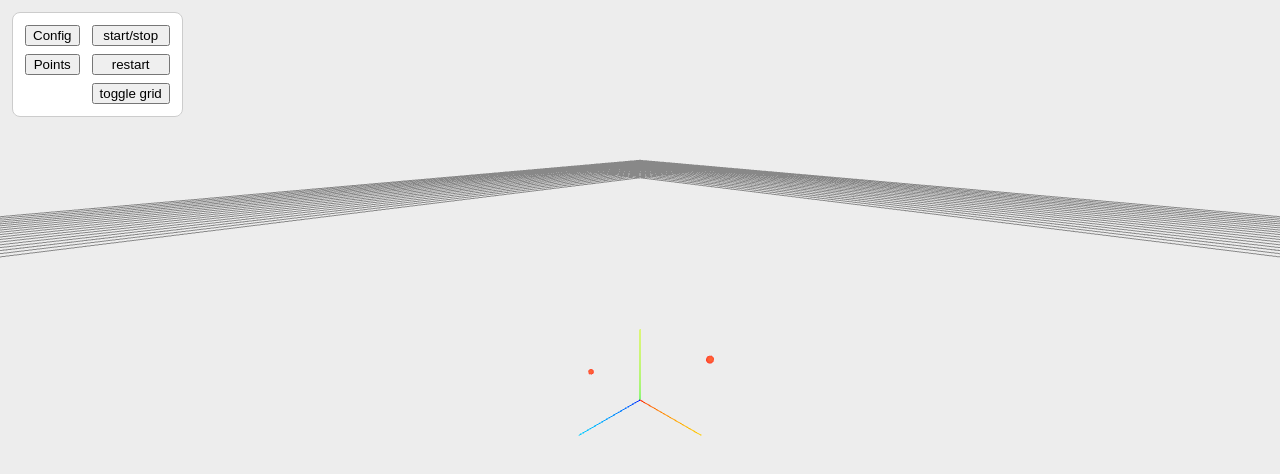
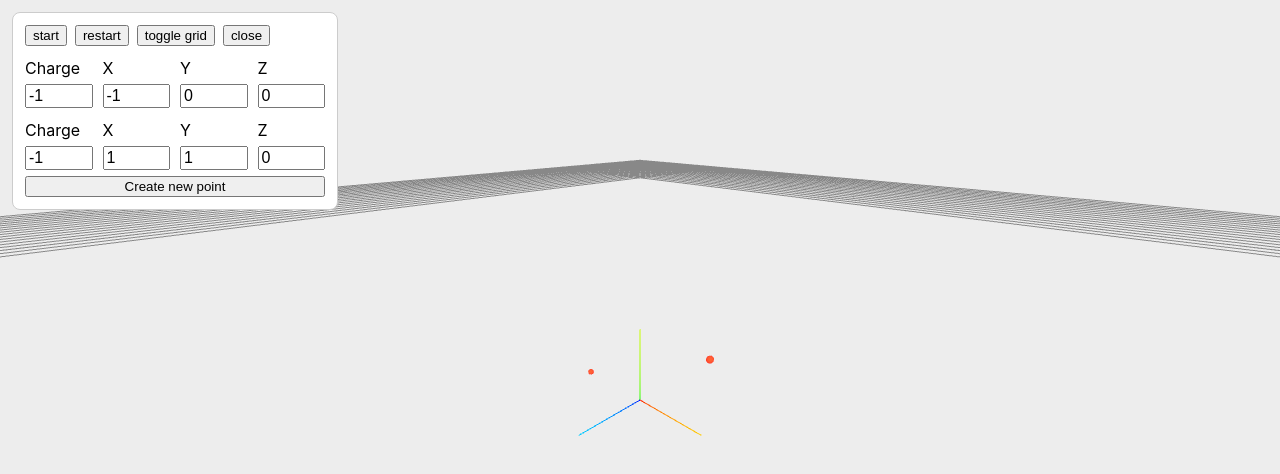
Before and after one commit to pxd3v/coulomb, a React (Create React App) app: page / in a window 1280 px wide. Shown: the top 474 px of the page. Built offline with nearby package versions, Linux system fonts and the light colour scheme.

Commit message:
feat: improve menu display

```diff
--- a/src/components/Menu/Menu.scss
+++ b/src/components/Menu/Menu.scss
@@ -7,9 +7,6 @@
     margin-top: 12px;
     border-radius: 8px;
     display: flex;
+    flex-direction: column;
     background-color: #fff;
-
-    &__RenderArea {
-        margin-left: 12px;
-    }
 }
--- a/src/components/Menu/Menu.tsx
+++ b/src/components/Menu/Menu.tsx
@@ -1,30 +1,14 @@
-import React, { useCallback, useState } from 'react';
+import React, { useState } from 'react';
 import './Menu.scss'
-import Sections, { PossibleSections } from './Sections/Sections';
 import Config from './Sections/Config/Config'
 import Points from './Sections/Points/Points'
 
 function Menu() {
-  const [focusedSection, setFocusedSection] = useState<PossibleSections>(PossibleSections.CONFIG)
-  const onChangeFocusedSection = useCallback((newValue: PossibleSections) => {
-    setFocusedSection(newValue)
-  }, [])
-
-  const possibleComponents = {
-    Config,
-    Points
-  }
-
-  const ComponentToUse = possibleComponents[focusedSection!]
+  const [openPoints, setOpenPoints] = useState(true)
   return (
     <div className="Menu">
-        <Sections
-          focusedSection={focusedSection}
-          onChangeFocusedSection={onChangeFocusedSection}
-        />
-        <div className="Menu__RenderArea">
-          {focusedSection && ComponentToUse()}
-        </div>
+      <Config openPoints={openPoints} setOpenPoints={setOpenPoints}/>
+      {openPoints && <Points />}
     </div>
   );
 }
--- a/src/components/Menu/Sections/Config/Config.scss
+++ b/src/components/Menu/Sections/Config/Config.scss
@@ -1,8 +1,8 @@
 .Config {
     display: flex;
-    flex-direction: column;
+    flex-direction: row;
 
-    & > * + * {
-        margin-top: 8px;
+    button + button {
+        margin-left: 8px;
     }
 }
--- a/src/components/Menu/Sections/Config/Config.tsx
+++ b/src/components/Menu/Sections/Config/Config.tsx
@@ -2,15 +2,21 @@ import './Config.scss'
 import { useEnv } from '../../../../contexts/EnvContext';
 import { usePoints } from '../../../../contexts/PointsContext';
 
-function Config() {
+interface IConfigProps {
+  setOpenPoints: (open: boolean) => void
+  openPoints: boolean
+}
+
+function Config({ setOpenPoints, openPoints }: IConfigProps) {
   const { resetPoints } = usePoints()
   const { isRunning, setIsRunning, showGrid, setShowGrid } = useEnv()
 
   return (
     <div className="Config">
-        <button onClick={() => setIsRunning(!isRunning)}>start/stop</button>
+        <button onClick={() => setIsRunning(!isRunning)}>{ isRunning ? 'stop' : 'start'}</button>
         <button onClick={() => { resetPoints(); setIsRunning(false) }}>restart</button>
         <button onClick={() => { setShowGrid(!showGrid) }}>toggle grid</button>
+        <button className="Menu__ToggleButton"onClick={() => setOpenPoints(!openPoints)}>{ openPoints ? 'close' : 'open'}</button>
     </div>
   );
 }
--- a/src/components/Menu/Sections/Points/Points.scss
+++ b/src/components/Menu/Sections/Points/Points.scss
@@ -1,7 +1,7 @@
 .Points {
     display: flex;
     flex-direction: column;
-
+    margin-top: 12px;
     &__Input {
         display: flex;
         flex-direction: row;
--- a/src/components/Menu/Sections/Sections.scss
+++ /dev/null
@@ -1,8 +0,0 @@
-.Sections {
-    display: flex;
-    flex-direction: column;
-
-    & > * + * {
-        margin-top: 8px;
-    }
-}
--- a/src/components/Menu/Sections/Sections.tsx
+++ /dev/null
@@ -1,22 +0,0 @@
-import './Sections.scss'
-
-export enum PossibleSections {
-    CONFIG = 'Config',
-    POINTS = 'Points'
-}
-
-interface ISectionsProps {
-    focusedSection: PossibleSections
-    onChangeFocusedSection: (newValue: PossibleSections) => void
-}
-
-function Sections({ focusedSection, onChangeFocusedSection }: ISectionsProps) {
-  return (
-    <div className="Sections">
-        <button onClick={() => onChangeFocusedSection(PossibleSections.CONFIG)}>Config</button>
-        <button onClick={() => onChangeFocusedSection(PossibleSections.POINTS)}>Points</button>
-    </div>
-  );
-}
-
-export default Sections;
```
